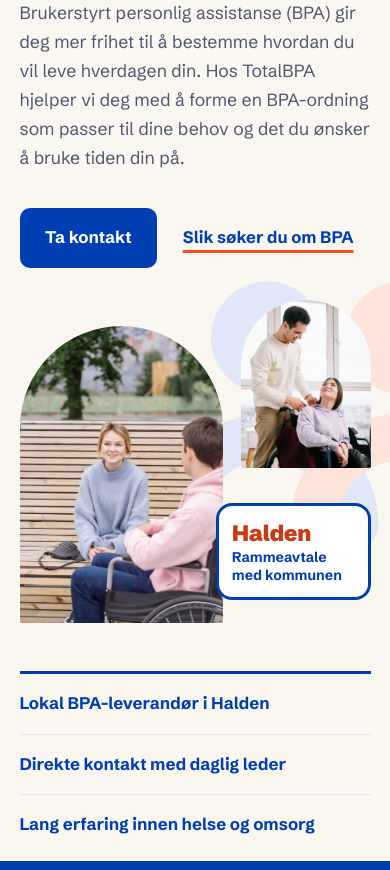
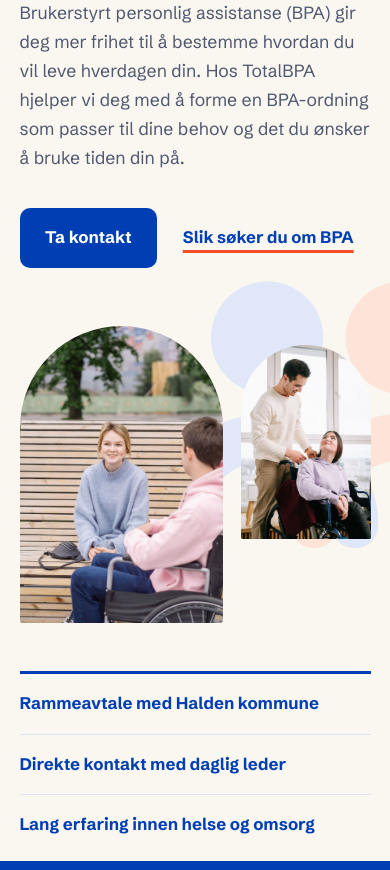
Before and after one commit to SporteraAS/totalbpa, a plain HTML site: page index.html in a window 390 px wide. Shown: the part 230-1100 px from the top of the page. Drawn offline with Linux system fonts and the light colour scheme.

Commit message:
Fjern Halden-merket fra toppen
Merket la seg oppaa bildet og saa tilfeldig ut. Den lille buen har faatt
plassen, og rammeavtalen med Halden kommune staar i faktalinjen i stedet.

Co-Authored-By: Claude Opus 5.5 <noreply@anthropic.com>

```diff
--- a/assets/style.css
+++ b/assets/style.css
@@ -73,18 +73,15 @@ html.js .hero-motiv { opacity: 0; animation: tone 1.6s ease .1s forwards; }
 .hero-knapper { display: flex; align-items: center; gap: 1.6rem; flex-wrap: wrap; }
 .buer { position: relative; aspect-ratio: 1 / .92; }
 .bue-stor { position: absolute; left: 0; bottom: 0; width: 58%; height: 92%; }
-.bue-liten { position: absolute; right: 0; top: 0; width: 37%; height: 52%; }
-.halden-merke { position: absolute; right: 0; bottom: 7%; width: 37%; background: #fff; border: 3px solid var(--blue); border-radius: 16px; padding: 1rem 1.1rem; color: var(--blue); font-weight: 700; line-height: 1.25; font-size: 1rem; }
-.halden-merke strong { display: block; color: var(--orange-ink); font-size: clamp(1.4rem, 2.4vw, 1.9rem); font-weight: 900; letter-spacing: -.02em; margin-bottom: .15rem; }
+.bue-liten { position: absolute; right: 0; top: 14%; width: 37%; height: 60%; }
 .fakta { list-style: none; display: grid; grid-template-columns: repeat(3, 1fr); margin-top: clamp(3rem, 6vw, 4.5rem); border-top: 3px solid var(--blue); }
 .hero .fakta { padding-bottom: .4rem; }
 .fakta li { padding: 1.2rem 1.5rem 1.4rem 0; font-weight: 700; color: var(--blue); font-size: 1.05rem; }
 .fakta li + li { padding-left: 1.5rem; border-left: 1px solid var(--line); }
 
 /* buene reiser seg ved lasting */
-html.js .bue-stor, html.js .bue-liten, html.js .halden-merke { opacity: 0; transform: translateY(40px); animation: opp 1s cubic-bezier(.2,.75,.2,1) forwards; }
+html.js .bue-stor, html.js .bue-liten { opacity: 0; transform: translateY(40px); animation: opp 1s cubic-bezier(.2,.75,.2,1) forwards; }
 html.js .bue-liten { animation-delay: .15s; }
-html.js .halden-merke { animation-delay: .4s; }
 @keyframes opp { to { opacity: 1; transform: none; } }
 
 /* ---------- Scrollytelling 1: teksten tennes ---------- */
@@ -180,7 +177,6 @@ html.js .inn.vis { opacity: 1; transform: none; }
   body { font-size: 1.04rem; }
   .brand img { height: 26px; }
   .hero h1 { font-size: clamp(2.6rem, 12vw, 3.3rem); }
-  .halden-merke { width: 44%; padding: .8rem; font-size: .88rem; }
   .fakta { grid-template-columns: 1fr; }
   .fakta li, .fakta li + li { padding: 1rem 0; border-left: 0; }
   .fakta li + li { border-top: 1px solid var(--line); }
@@ -196,7 +192,7 @@ html.js .inn.vis { opacity: 1; transform: none; }
 @media (prefers-reduced-motion: reduce) {
   html { scroll-behavior: auto; }
   *, *::before, *::after { animation: none !important; transition: none !important; }
-  html.js .bue-stor, html.js .bue-liten, html.js .halden-merke, html.js .inn, html.js .hero-motiv { opacity: 1; transform: none; }
+  html.js .bue-stor, html.js .bue-liten, html.js .inn, html.js .hero-motiv { opacity: 1; transform: none; }
   html.js .tenn { height: auto; }
   .tenn-fest { position: static; min-height: 0; padding-block: 5rem; }
   .tenn-tekst .ord { opacity: 1; }
--- a/index.html
+++ b/index.html
@@ -22,7 +22,7 @@
 <link rel="preconnect" href="https://fonts.googleapis.com" />
 <link rel="preconnect" href="https://fonts.gstatic.com" crossorigin />
 <link href="https://fonts.googleapis.com/css2?family=Schibsted+Grotesk:wght@400;500;600;700;800;900&display=swap" rel="stylesheet" />
-<link rel="stylesheet" href="assets/style.css?v=4" />
+<link rel="stylesheet" href="assets/style.css?v=5" />
 </head>
 <body>
 
@@ -65,12 +65,11 @@
       <!-- Bilder fra Pexels (gratis lisens). Bytt gjerne med egne bilder fra Mats. -->
       <div class="bue bue-stor bilde" data-bilde="Bruker og assistent ute i Halden"><img src="bilder/bpa-park.jpg" alt="" width="1000" height="1500" style="object-position: 50% 42%" fetchpriority="high" /></div>
       <div class="bue bue-liten bilde bilde-o" data-bilde="Mats eller teamet"><img src="bilder/bpa-naerhet.jpg" alt="" width="700" height="1050" style="object-position: 50% 28%" /></div>
-      <div class="halden-merke"><strong>Halden</strong>Rammeavtale med kommunen</div>
     </div>
   </div>
   <div class="wrap">
     <ul class="fakta">
-      <li>Lokal BPA-leverandør i Halden</li>
+      <li>Rammeavtale med Halden kommune</li>
       <li>Direkte kontakt med daglig leder</li>
       <li>Lang erfaring innen helse og omsorg</li>
     </ul>
```
